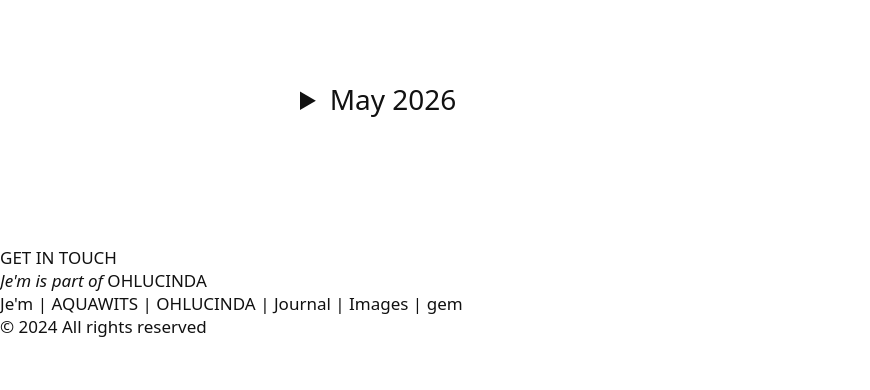
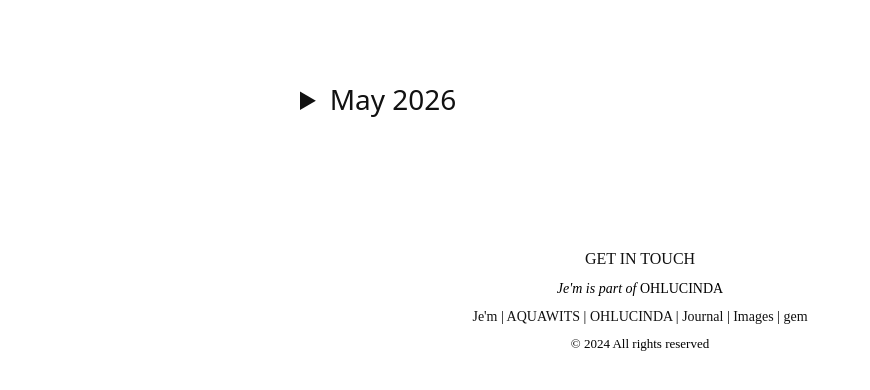
Before and after one commit to ohlucinda/ohlucinda-mobile, a Jekyll site: the page built from index.html, in a window 1280 px wide. Shown: the top 390 px of the page, without its empty margins (0-870 px from the left). Built offline with Jekyll 4.4.1, drawn with Linux system fonts in a browser that asks for light colours.

Commit message:
Update style.css

```diff
--- a/assets/style.css
+++ b/assets/style.css
@@ -21,6 +21,7 @@ main p {
 a {
   color: #111;
   text-decoration: none;
+  transition: color 0.3s ease;
 }
 
 a:hover {
@@ -42,3 +43,31 @@ details div {
   padding-left: 28px;
   font-size: 20px;
 }
+
+.footer {
+  text-align: center;
+  font-family: serif;
+  color: black;
+  width: 100%;
+  line-height: 1.6;
+  padding-bottom: 38px;
+}
+
+.touch {
+  font-size: 16px;
+  margin-bottom: 6px;
+}
+
+.part {
+  font-size: 14px;
+  margin-bottom: 6px;
+}
+
+.links {
+  font-size: 14px;
+  margin-bottom: 6px;
+}
+
+.copyright {
+  font-size: 13px;
+}
```
